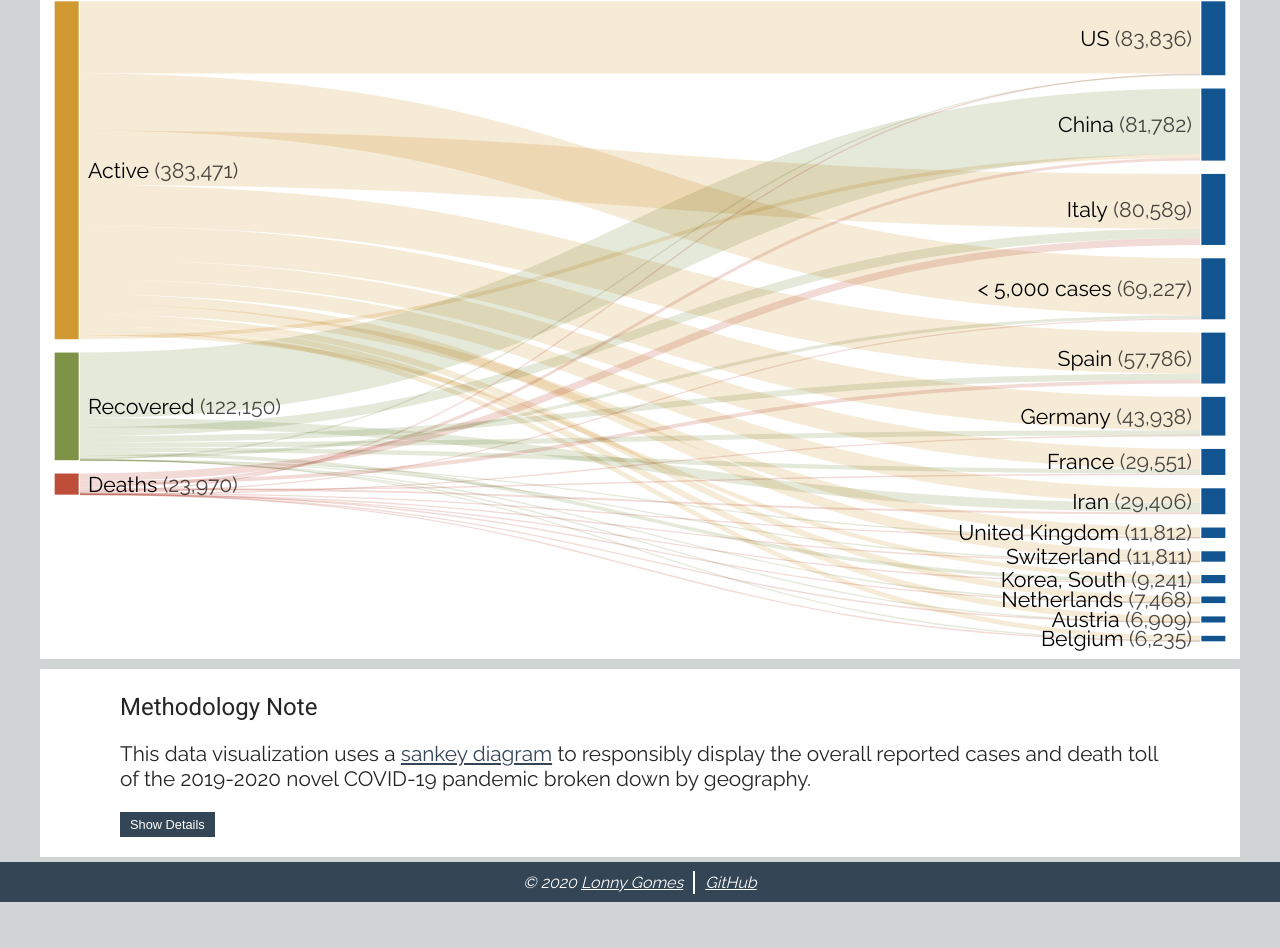
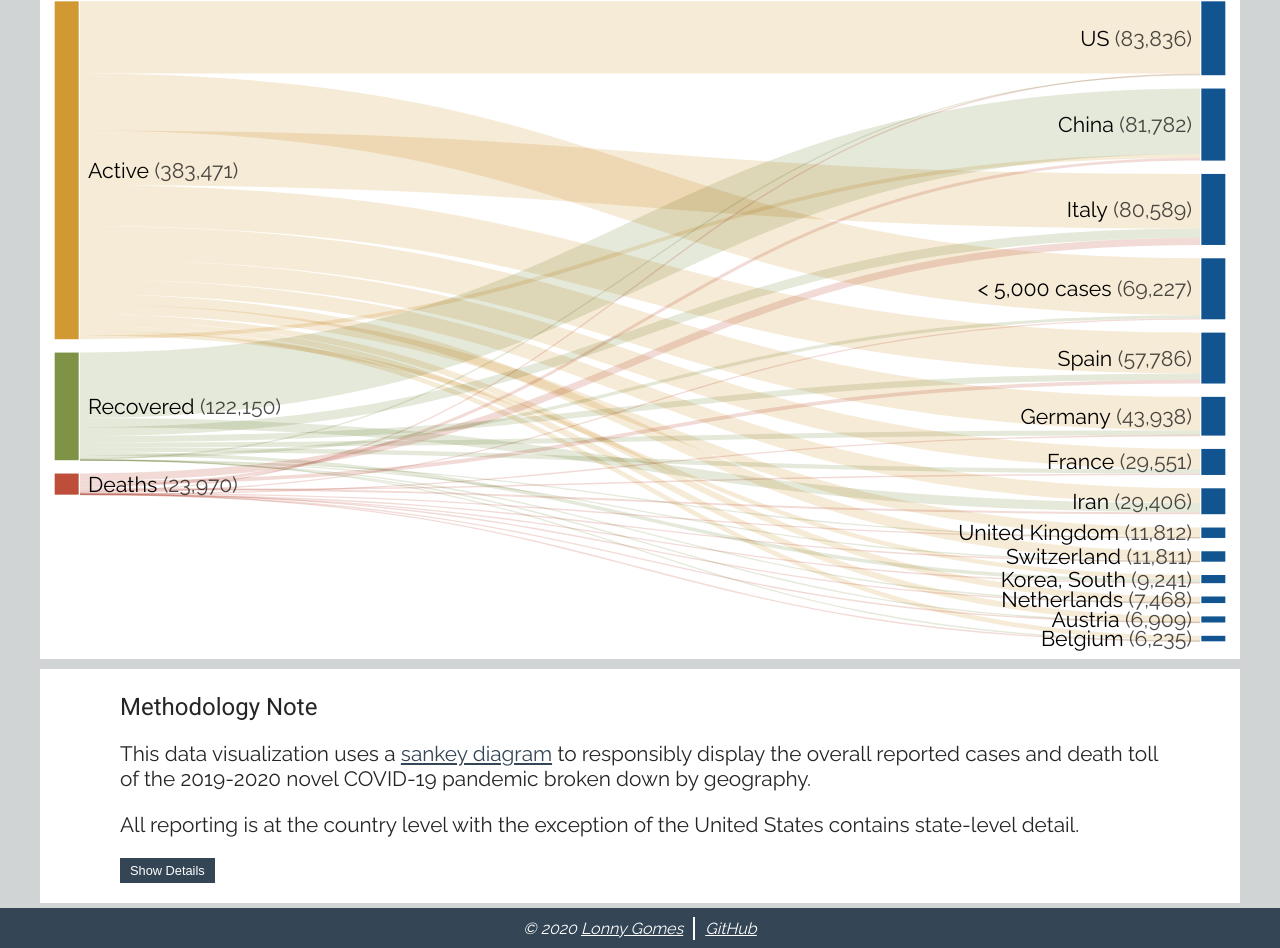
Before and after one commit to LonnyGomes/covid-sankey-vizualization, a website built with Parcel: page src/index.html in a window 1280 px wide. Shown: the part 202-1150 px from the top of the page. Before the commit the page ends 1104 px from the top, so only its background shows below. Built offline with nearby package versions, Linux system fonts and the light colour scheme.

Commit message:
doc: udpate methodology to mention the US dataset
refs #34

```diff
--- a/src/index.html
+++ b/src/index.html
@@ -94,6 +94,11 @@
                     to responsibly display the overall reported cases and death
                     toll of the 2019-2020 novel COVID-19 pandemic broken down by
                     geography.
+                </p>
+
+                <p>
+                    All reporting is at the country level with the exception of
+                    the United States contains state-level detail.
                 </p>
 
                 <button id="notes-toggle-btn">Toggle details</button>
```
